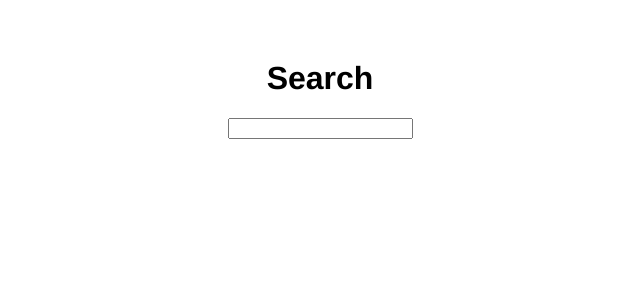
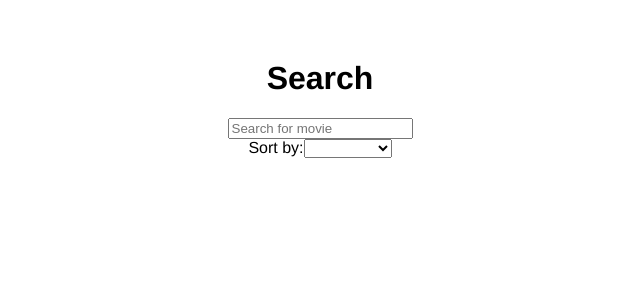
Before and after one commit to bmikolajczak/movieDB-Vue, a Vue app: page / in a window 1280 px wide. Shown: the top 300 px of the page, without its empty margins (320-960 px from the left). Built offline with nearby package versions, Linux system fonts and the light colour scheme.

Commit message:
sorting mechanism

```diff
--- a/src/components/Search.vue
+++ b/src/components/Search.vue
@@ -1,7 +1,15 @@
 <template>
   <div class="search">
       <h1>Search</h1>
-      <input type="text" v-model="query" @keyup="getResult(query)">
+      <input type="text" v-model="query" @keyup="getResult(query)" placeholder="Search for movie">
+      <br>
+      <label for="sort">Sort by:</label>
+      <select name="sort" v-model="sortOption">
+          <option value="alpha">Title</option>
+          <option value="popular">Populatiry</option>
+          <option value="vote_count">Vote Count</option>
+      </select>
+
     <section class="movie-list">
         <div class="movie-item"
         v-for="result in results" :key="result.id" @click="showInfo(result)">
@@ -28,6 +36,7 @@ export default {
             query: '',
             results: '',
             movieGenre: '',
+            sortOption:'',
             currentMovie:{},
         }
     },
@@ -38,7 +47,35 @@ export default {
         ...mapMutations(['toggleDetail']),
         getResult(query){
             axios.get(`https://api.themoviedb.org/3/search/movie?api_key=6dcc216133b93aa7fd311eb61b2980ac&query=${query}`)
-            .then(response => {this.results = response.data.results});
+            .then(response => {
+                this.results = response.data.results;
+                if(this.sortOption=='alpha')
+                {
+                    //alphapetical sort
+                    this.results.sort((a,b)=>{
+                        let aTitle= a.title.toLowerCase();
+                        let bTitle= b.title.toLowerCase();
+                        if(aTitle < bTitle) {
+                            return -1;
+                        }
+                        if(aTitle > bTitle) {
+                            return 1;
+                        }
+                        return 0;
+                    })
+                }
+                if(this.sortOption=='popular'){
+                    // sort by popularity
+                    this.results.sort((a,b)=> b.popularity-a.popularity);
+                }
+                if(this.sortOption=='vote_count'){
+                    // sort by vote count
+                    this.results.sort((a,b)=>{
+                        b.vote_count-a.vote_count;
+                    });
+                }
+
+                });
             console.log(this.results);
         },
         showInfo(result){
@@ -55,6 +92,7 @@ export default {
 
             this.$store.commit('toggleDetail');
         },
+
 
     }
 }
```
